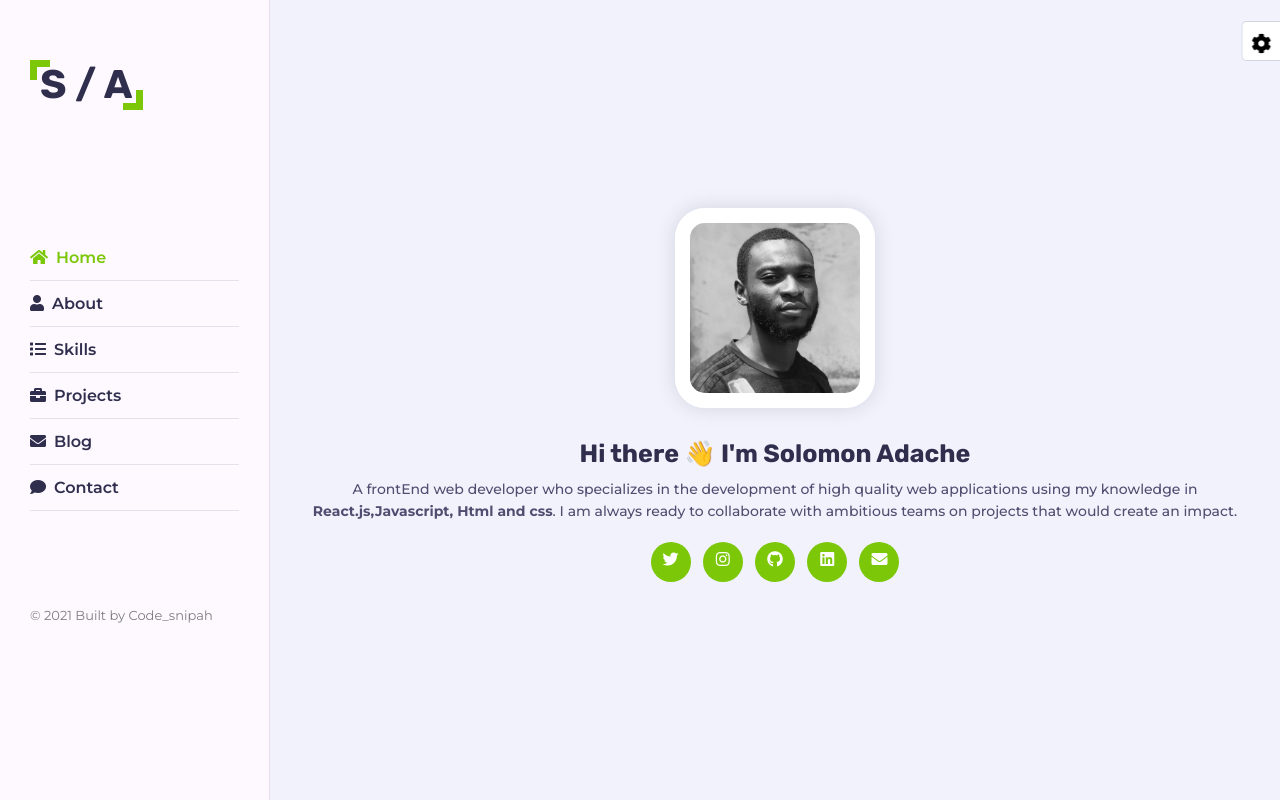
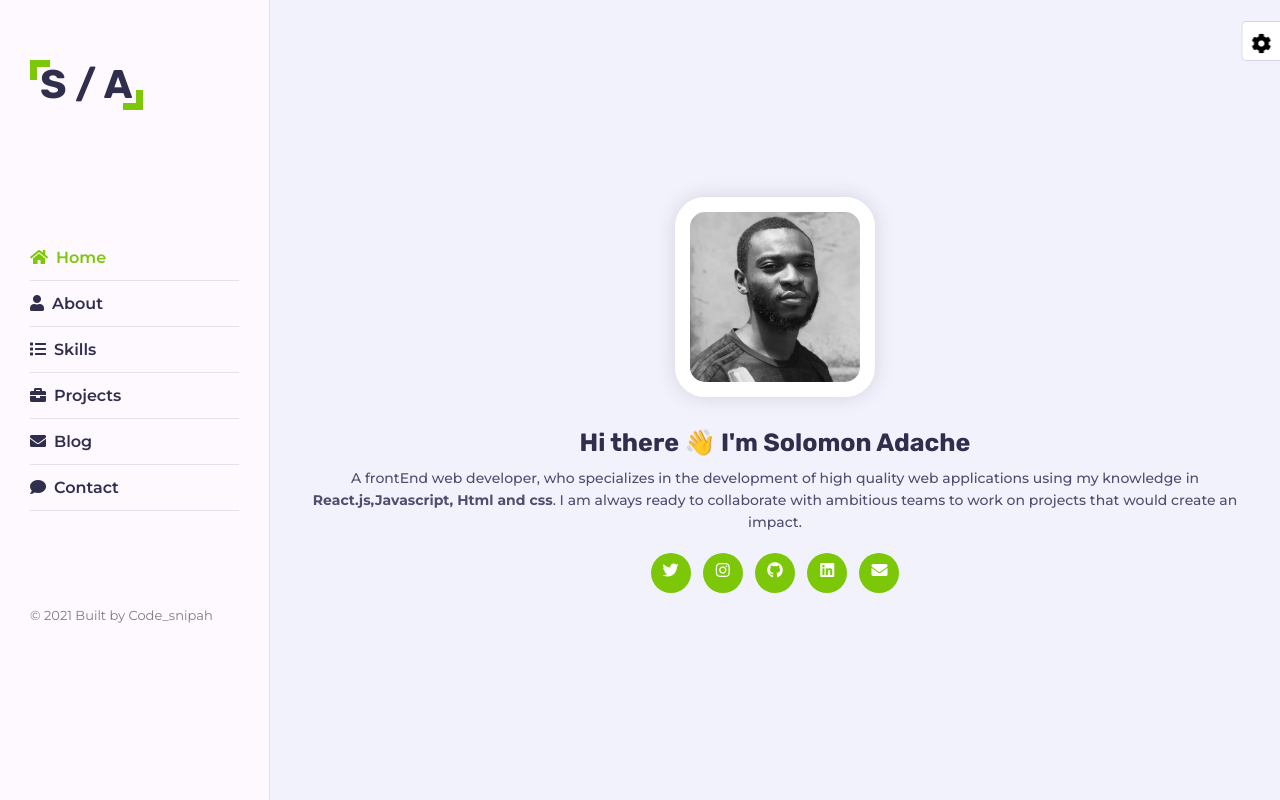
Before and after one commit to sowlomon/sowlomon.github.io, a plain HTML site: page index.html in a window 1280 px wide. Drawn offline with Linux system fonts and the light colour scheme.

Commit message:
remove what wasn't needed

```diff
--- a/index.html
+++ b/index.html
@@ -52,10 +52,10 @@
           <div class="intro">
             <img src="/images/solo.JPG" alt="profile" class="shadow-dark" style="height:200px"/>
             <h1>Hi there 👋 I'm Solomon Adache</h1>
-            <p> A frontEnd web developer who specializes in
+            <p> A frontEnd web developer, who specializes in
                the development of high quality web applications
               using my knowledge in <b>React.js,Javascript, Html and css</b>.
-              I am always ready to collaborate with ambitious teams on projects
+              I am always ready to collaborate with ambitious teams to work  on projects
               that would create an impact.
             </p>
             <div class="social-link">
@@ -82,16 +82,16 @@
                 <div class="about-text padd-15">
                   <h3>Hi 👨 I'm a <span >FrontEnd Dev Guy </span></h3>
                   <p> Who is passionate about web development
-                     and AI. I am currently studying computer Engineering
+                     and AI. I am currently studying computer Engineering,
                     with the aim of becoming a software engineer. I love the process involving how
                     softwares are built and love to take part in creative processes, working with teams and
                     also looking for opportunities to learn new technologies.
                      I strongly believe that with the skills and knowledge i have
-                     acquired i can collaborate to make projects successful. </p>
-                     <p>During my free time i write articles, play football or watch movies.Also
+                     acquired, i can collaborate to make projects successful. </p>
+                     <p>During my free time i write articles, play football or watch movies.You can also
                        you can find me reading books during this period.
                      </p>
-                     <p>I am currently learning the react.js frame work, but, also looking for opportunities
+                     <p>I am currently learning the react.js frame work, but also looking for opportunities
                        where i can collaborate with positive and passionate people to bring ambitious
                        projects to life.
                      </p>
@@ -178,21 +178,6 @@
                   <h4 class="project-title">Corana-Virus Tracker</h4>
                   <p class="project-description">A web app that tracks corona virus cases around the countries of the world</p>
                   <p class="project-tag">Created with: <a href="#">REACT.JS</a> <a href="#">HTML</a> <a href="#">CSS</a></p>
-                </div>
-              </div>
-            </div>
-            <div class="project-item padd-15">
-              <div class="project-item-inner shadow-dark">
-                <div class="project-img">
-                  <img src="/images/TodoList.jpg" alt="project"/>
-                  <div class="project-link">
-                    <a href="https://todo-list-data-app.netlify.app">view site</a>
-                  </div>
-                </div>
-                <div class="project-info">
-                  <h4 class="project-title">TodoList App</h4>
-                  <p class="project-description">A todo list app was built with React.Its a web app that keeps tracks of tasks to be accomplished</p>
-                  <p class="project-tag">Created with: <a href="#">HTML</a> <a href="#">CSS <a href="#">REACT.JS</p>
                 </div>
               </div>
             </div>
```
